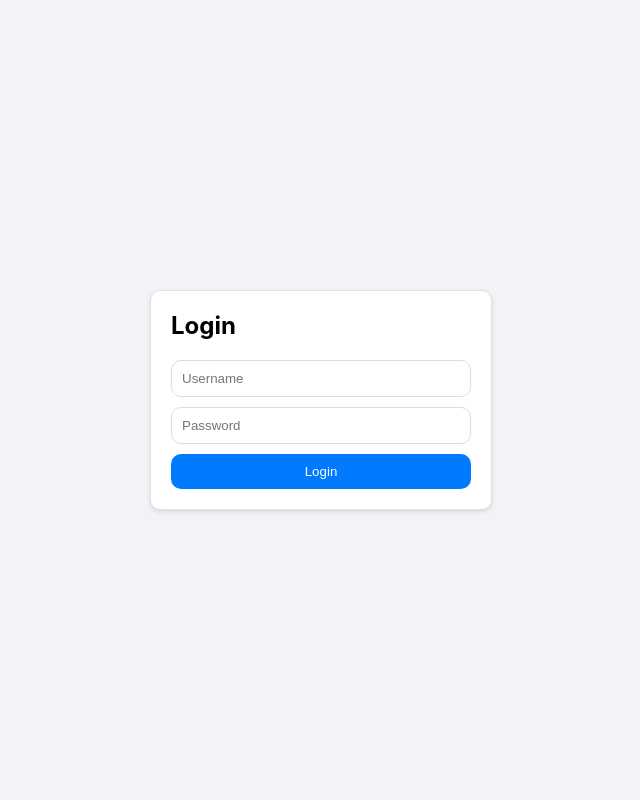
After one commit to xieyumc/YuYuWechat, a Django app: page /login/ in a window 1280 px wide. The commit adds this page. Shown: the whole page, without its empty margins (319-959 px from the left). Run offline with Django 4.2, Linux system fonts and the light colour scheme; parts of the project's set-up code (start-up, migrations or seed data) failed here and were passed over.

Commit message:
feature：增加登录验证功能

```diff
--- a/YuYuWechatV2_Client/YuYuWechatV2_Client/settings.py
+++ b/YuYuWechatV2_Client/YuYuWechatV2_Client/settings.py
@@ -84,7 +84,7 @@ AUTH_PASSWORD_VALIDATORS = [
         "NAME": "django.contrib.auth.password_validation.NumericPasswordValidator",
     },
 ]
-
+LOGIN_URL = '/login/'
 # Internationalization
 # https://docs.djangoproject.com/en/4.1/topics/i18n/
 LANGUAGE_CODE = "en-us"
--- a/YuYuWechatV2_Client/client_app/templates/home.html
+++ b/YuYuWechatV2_Client/client_app/templates/home.html
@@ -213,6 +213,7 @@
         <li><a href="{% url 'schedule_management' %}">定时任务管理</a></li>
         <li style="border-bottom: 1px solid #e0e0e0; margin: 10px 0;"></li> <!-- 分割线 -->
         <li><a href="/admin" target="_blank">后台数据管理</a></li>
+        <li><a href="{% url 'logout' %}">退出登录</a></li>
     </ul>
 </div>
 <div class="content">
--- a/YuYuWechatV2_Client/client_app/templates/log.html
+++ b/YuYuWechatV2_Client/client_app/templates/log.html
@@ -199,6 +199,8 @@
         <li><a href="{% url 'schedule_management' %}">定时任务管理</a></li>
         <li style="border-bottom: 1px solid #e0e0e0; margin: 10px 0;"></li> <!-- 分割线 -->
         <li><a href="/admin" target="_blank">后台数据管理</a></li>
+        <li><a href="{% url 'logout' %}">退出登录</a></li>
+
     </ul>
 </div>
 <div class="content">
--- /dev/null
+++ b/YuYuWechatV2_Client/client_app/templates/login.html
@@ -0,0 +1,71 @@
+<!DOCTYPE html>
+<html lang="en">
+<head>
+    <meta charset="UTF-8">
+    <meta name="viewport" content="width=device-width, initial-scale=1.0">
+    <title>Login</title>
+    <style>
+        body {
+            font-family: -apple-system, BlinkMacSystemFont, "Segoe UI", Roboto, "Helvetica Neue", Arial, sans-serif;
+            display: flex;
+            justify-content: center;
+            align-items: center;
+            height: 100vh;
+            background-color: #f2f2f7;
+            margin: 0;
+        }
+        .login-container {
+            background-color: #fff;
+            padding: 20px;
+            box-shadow: 0 2px 4px rgba(0, 0, 0, 0.1);
+            border-radius: 10px;
+            border: 1px solid #e0e0e0;
+            width: 300px;
+        }
+        .login-container h2 {
+            margin-top: 0;
+            margin-bottom: 20px;
+        }
+        .login-container form {
+            display: flex;
+            flex-direction: column;
+        }
+        .login-container input {
+            padding: 10px;
+            margin-bottom: 10px;
+            border: 1px solid #ddd;
+            border-radius: 10px;
+        }
+        .login-container button {
+            padding: 10px;
+            background-color: #007aff;
+            color: white;
+            border: none;
+            border-radius: 10px;
+            cursor: pointer;
+            transition: background-color 0.3s ease;
+        }
+        .login-container button:hover {
+            background-color: #005bb5;
+        }
+        .error-message {
+            color: red;
+            margin-bottom: 10px;
+        }
+    </style>
+</head>
+<body>
+<div class="login-container">
+    <h2>Login</h2>
+    {% if error %}
+        <div class="error-message">{{ error }}</div>
+    {% endif %}
+    <form method="post" action="{% url 'login' %}">
+        {% csrf_token %}
+        <input type="text" name="username" placeholder="Username" required>
+        <input type="password" name="password" placeholder="Password" required>
+        <button type="submit">Login</button>
+    </form>
+</div>
+</body>
+</html>
--- a/YuYuWechatV2_Client/client_app/templates/schedule_management.html
+++ b/YuYuWechatV2_Client/client_app/templates/schedule_management.html
@@ -308,6 +308,8 @@
         <li><a href="{% url 'schedule_management' %}">定时任务管理</a></li>
         <li style="border-bottom: 1px solid #e0e0e0; margin: 10px 0;"></li> <!-- 分割线 -->
         <li><a href="/admin" target="_blank">后台数据管理</a></li>
+        <li><a href="{% url 'logout' %}">退出登录</a></li>
+
     </ul>
 </div>
 <div class="content">
--- a/YuYuWechatV2_Client/client_app/templates/send_message_management.html
+++ b/YuYuWechatV2_Client/client_app/templates/send_message_management.html
@@ -217,6 +217,8 @@
         <li><a href="{% url 'schedule_management' %}">定时任务管理</a></li>
         <li style="border-bottom: 1px solid #e0e0e0; margin: 10px 0;"></li> <!-- 分割线 -->
         <li><a href="/admin" target="_blank">后台数据管理</a></li>
+        <li><a href="{% url 'logout' %}">退出登录</a></li>
+
     </ul>
 </div>
 <div class="content">
--- a/YuYuWechatV2_Client/client_app/urls.py
+++ b/YuYuWechatV2_Client/client_app/urls.py
@@ -2,10 +2,12 @@ from django.urls import path
 from .views import home, send_message, set_server_ip, schedule_management, send_message_management, export_database, \
     import_database, start_celery, stop_celery, skip_execution, check_celery_running, get_server_ip, \
     check_wechat_status, log_view, log_counts, clear_logs, check_scheduled_message_errors, error_detection_view, \
-    handle_error_cron,check_errors
+    handle_error_cron,check_errors, login_view
+from django.contrib.auth.views import LogoutView
 
 urlpatterns = [
-    path('', home, name='home'),
+    path('login/', login_view, name='login'),
+    path('home/', home, name='home'),  # 修改路径为 /home
     path('send_message/', send_message, name='send_message'),
     path('get_server_ip/', get_server_ip, name='get_server_ip'),
     path('set_server_ip/', set_server_ip, name='set_server_ip'),
@@ -25,4 +27,7 @@ urlpatterns = [
     path('error_detection/', error_detection_view, name='error_detection'),
     path('check_errors/', check_errors, name='check_errors'),
     path('handle_error_cron/', handle_error_cron, name='handle_error_cron'),
+    path('', login_view, name='login'),  # 默认路径指向登录页面
+    path('logout/', LogoutView.as_view(next_page='login'), name='logout'),  # 添加退出登录路径
+
 ]
--- a/YuYuWechatV2_Client/client_app/views.py
+++ b/YuYuWechatV2_Client/client_app/views.py
@@ -13,6 +13,23 @@ from croniter import croniter
 from datetime import datetime, timedelta
 from functools import wraps
 from django.core.paginator import Paginator
+
+from django.contrib.auth import authenticate, login
+from django.shortcuts import render, redirect
+from django.contrib.auth.decorators import login_required
+
+def login_view(request):
+    if request.method == 'POST':
+        username = request.POST['username']
+        password = request.POST['password']
+        user = authenticate(request, username=username, password=password)
+        if user is not None:
+            login(request, user)
+            return redirect('home')  # 登录成功后重定向到首页
+        else:
+            return render(request, 'login.html', {'error': 'Invalid username or password'})
+
+    return render(request, 'login.html')
 
 
 def log_activity(func):
@@ -70,7 +87,7 @@ def set_server_ip(request):
             return JsonResponse({'status': "No IP address provided"}, status=400)
     return JsonResponse({'status': "Invalid request method"}, status=405)
 
-
+@login_required
 @log_activity
 def home(request):
     messages = Message.objects.all()
@@ -78,6 +95,7 @@ def home(request):
     return render(request, 'home.html', {'messages': messages, 'groups': groups})
 
 
+@login_required
 @log_activity
 def send_message_management(request):
     messages = Message.objects.all()
@@ -86,6 +104,7 @@ def send_message_management(request):
 
 
 @log_activity
+@login_required
 def schedule_management(request):
     tasks = ScheduledMessage.objects.all()
     now = timezone.localtime(timezone.now())
@@ -292,6 +311,7 @@ def check_wechat_status(request):
         return JsonResponse({'status': 'error', 'message': str(e)})
 
 
+@login_required
 def log_view(request):
     log_list = Log.objects.all().order_by('-timestamp')
     paginator = Paginator(log_list, 100)  # 每页显示100条记录
@@ -345,6 +365,7 @@ def check_scheduled_message_errors():
 
 
 @log_activity
+@login_required
 def error_detection_view(request):
     errors = check_scheduled_message_errors()
     return render(request, 'error_detection.html', {'errors': errors})
```
Also changed, not shown: YuYuWechatV2_Client/client_app/templates/error_detection.html (+9 -3 lines), YuYuWechatV2_Client/db.sqlite3.
